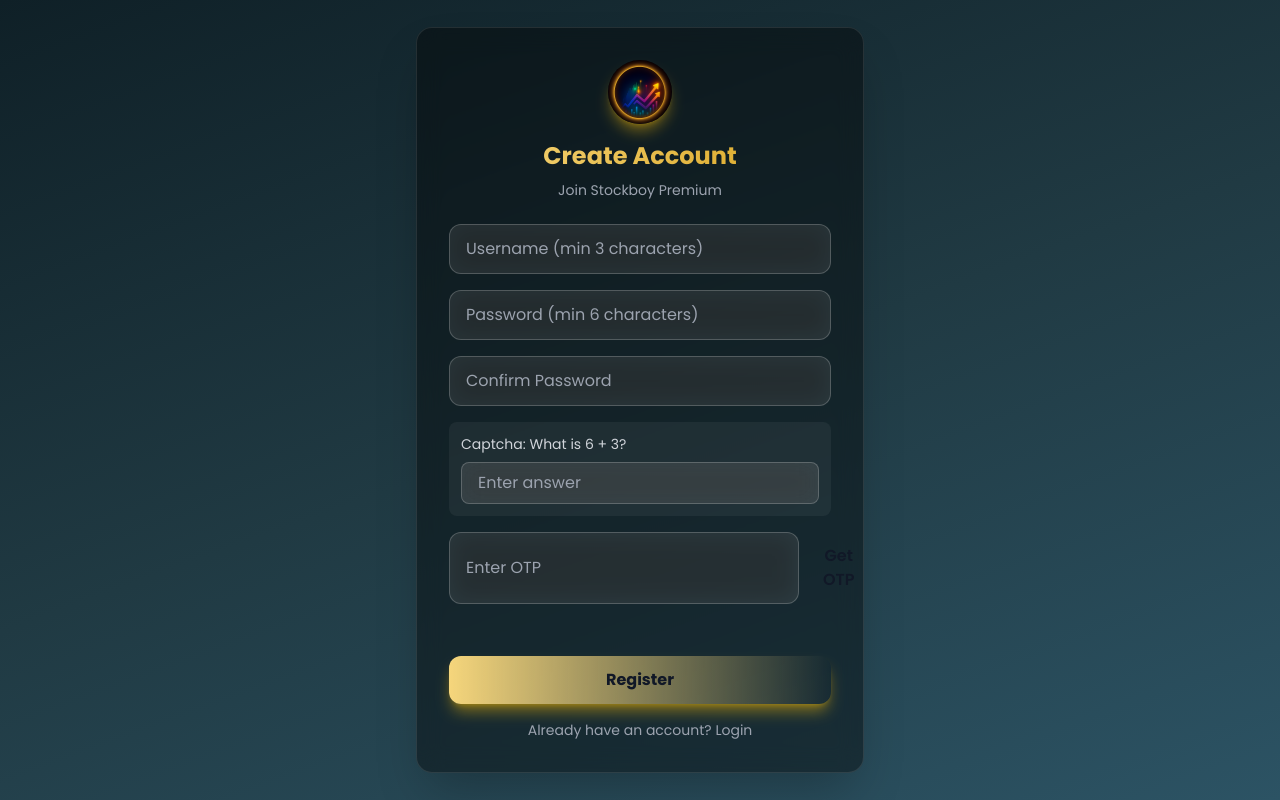
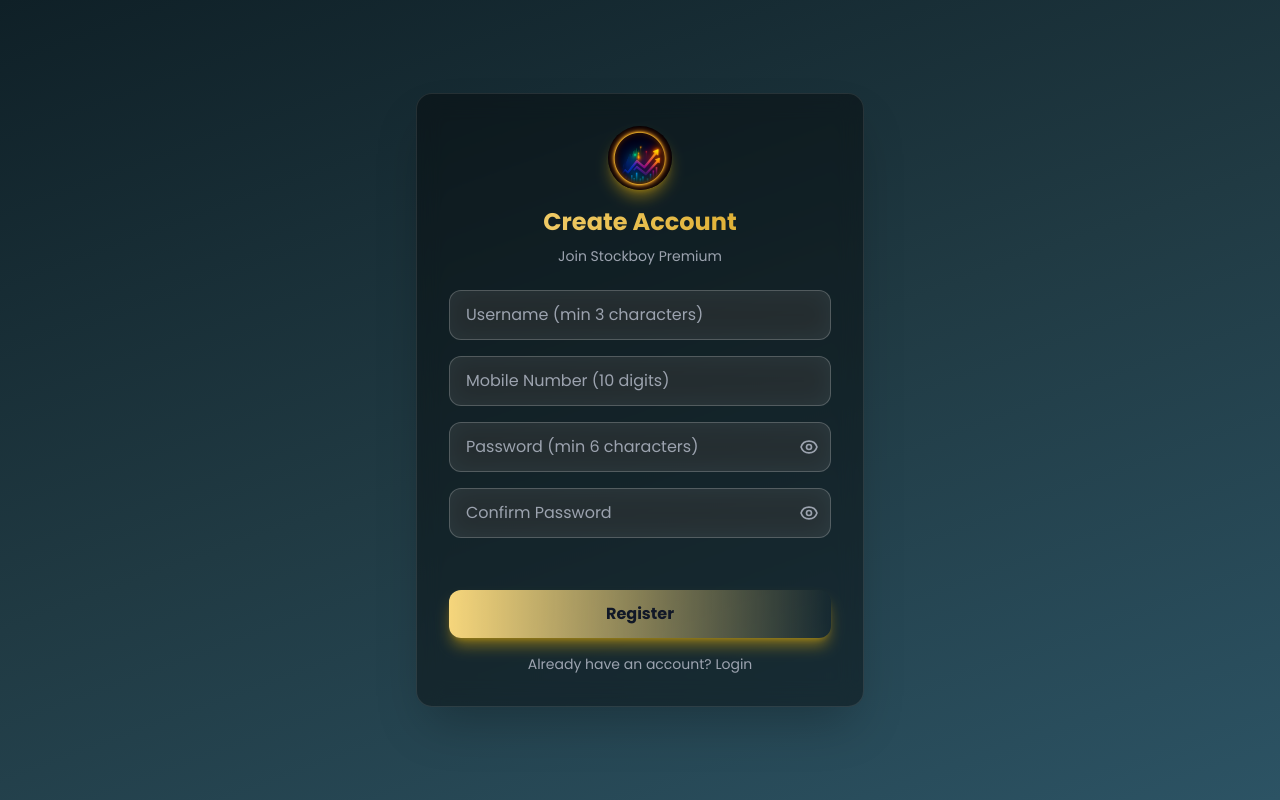
Before and after one commit to sahilmahida786/stockboy, a Flask app: page /register in a window 1280 px wide. Run offline with Flask 3, Linux system fonts and the light colour scheme; some libraries are stand-ins or nearby versions.

Commit message:
Simplify authentication: Remove captcha and OTP from registration - Registration now requires: username, mobile number, password, confirm password - Login simplified to username and password only - Add show/hide password toggle on both pages - Add prominent Register/Login buttons on homepage - Add footer with Created by Mahida Sahil link on all pages

```diff
--- a/app.py
+++ b/app.py
@@ -239,18 +239,19 @@
 def register():
     if request.method == "POST":
         username = request.form.get("username", "").strip()
+        mobile = request.form.get("mobile", "").strip()
         password = request.form.get("password", "")
         confirm_password = request.form.get("confirm_password", "")
-        captcha_answer = request.form.get("captcha_answer", "")
-        captcha_hash = request.form.get("captcha_hash", "")
-        otp = request.form.get("otp", "")
 
         # Validate inputs
-        if not username or not password:
-            return jsonify({"success": False, "message": "Username and password are required"})
+        if not username or not password or not mobile:
+            return jsonify({"success": False, "message": "Username, mobile number, and password are required"})
 
         if len(username) < 3:
             return jsonify({"success": False, "message": "Username must be at least 3 characters"})
+
+        if len(mobile) != 10 or not mobile.isdigit():
+            return jsonify({"success": False, "message": "Mobile number must be 10 digits"})
 
         if password != confirm_password:
             return jsonify({"success": False, "message": "Passwords do not match"})
@@ -262,73 +263,32 @@
         if username_exists(username):
             return jsonify({"success": False, "message": "Username already exists. Please choose another."})
 
-        # Verify captcha
-        if captcha_hash in OTP_STORAGE:
-            stored_captcha = OTP_STORAGE[captcha_hash]
-            if int(captcha_answer) != stored_captcha["answer"]:
-                return jsonify({"success": False, "message": "Invalid captcha answer"})
-        else:
-            return jsonify({"success": False, "message": "Captcha expired. Please refresh."})
-
-        # Verify OTP
-        otp_key = f"register_{username}"
-        if otp_key not in OTP_STORAGE:
-            return jsonify({"success": False, "message": "OTP not sent. Please request OTP first."})
-
-        stored_otp_data = OTP_STORAGE[otp_key]
-        if stored_otp_data["otp"] != otp:
-            return jsonify({"success": False, "message": "Invalid OTP"})
-
-        # Check OTP expiry (5 minutes)
-        if (datetime.now() - stored_otp_data["time"]).total_seconds() > 300:
-            del OTP_STORAGE[otp_key]
-            return jsonify({"success": False, "message": "OTP expired. Please request a new one."})
-
         # Create user
         users = load_users()
         users.append({
             "username": username,
+            "mobile": mobile,
             "password": hash_password(password),
             "created_at": datetime.now().isoformat(),
             "purchased_products": []
         })
         save_users(users)
 
-        # Clean up OTP
-        del OTP_STORAGE[otp_key]
-        if captcha_hash in OTP_STORAGE:
-            del OTP_STORAGE[captcha_hash]
-
         return jsonify({"success": True, "message": "Registration successful! You can now login."})
 
     # GET request - show registration form
-    captcha = generate_captcha()
-    captcha_hash = hashlib.md5(f"{captcha['question']}{datetime.now()}".encode()).hexdigest()
-    OTP_STORAGE[captcha_hash] = {"answer": captcha["answer"], "time": datetime.now()}
+    return render_template("register.html")
 
-    return render_template("register.html", captcha_question=captcha["question"], captcha_hash=captcha_hash)
-
-@app.route("/request_otp", methods=["POST"])
-def request_otp():
-    username = request.json.get("username", "").strip()
+@app.route("/check-username", methods=["POST"])
+def check_username():
+    """Check if username exists"""
+    data = request.get_json()
+    username = data.get("username", "").strip()
 
     if not username:
-        return jsonify({"success": False, "message": "Username is required"})
+        return jsonify({"exists": False})
 
-    if username_exists(username):
-        return jsonify({"success": False, "message": "Username already exists"})
-
-    # Generate and store OTP
-    otp = generate_otp()
-    otp_key = f"register_{username}"
-    OTP_STORAGE[otp_key] = {
-        "otp": otp,
-        "time": datetime.now()
-    }
-
-    # In production, send OTP via email/SMS
-    # For now, we'll return it (remove this in production!)
-    return jsonify({"success": True, "otp": otp, "message": f"OTP sent! (For testing: {otp})"})
+    return jsonify({"exists": username_exists(username)})
 
 @app.route("/login", methods=["GET", "POST"])
 def login():
--- a/templates/admin_panel.html
+++ b/templates/admin_panel.html
@@ -251,7 +251,8 @@
 
 <!-- Footer -->
 <footer class="text-center py-8 text-gray-400 text-sm mt-12">
-  © 2025 Stockboy Officiel • Admin Panel
+  © 2025 Stockboy Officiel • Admin Panel<br>
+  <span class="text-xs mt-2 block">Created by <a href="https://github.com/sahilmahida786" target="_blank" class="text-gold-DEFAULT hover:underline">Mahida Sahil</a></span>
 </footer>
 
 <script>
--- a/templates/dashboard.html
+++ b/templates/dashboard.html
@@ -150,7 +150,8 @@
 
 <!-- Footer -->
 <footer class="text-center py-8 text-gray-400 text-sm mt-12">
-  © 2025 Stockboy Officiel • Premium Access
+  © 2025 Stockboy Officiel • Premium Access<br>
+  <span class="text-xs mt-2 block">Created by <a href="https://github.com/sahilmahida786" target="_blank" class="text-gold-DEFAULT hover:underline">Mahida Sahil</a></span>
 </footer>
 
 </body>
--- a/templates/register.html
+++ b/templates/register.html
@@ -47,32 +47,38 @@
     </div>
 
     <div>
-      <input id="password" name="password" type="password" placeholder="Password (min 6 characters)"
+      <input id="mobile" name="mobile" type="tel" placeholder="Mobile Number (10 digits)"
              class="w-full px-4 py-3 bg-white/10 backdrop-blur-md border border-white/20 rounded-xl text-white placeholder-gray-400 focus:outline-none focus:ring-2 focus:ring-gold-DEFAULT" required>
     </div>
 
-    <div>
-      <input id="confirm_password" name="confirm_password" type="password" placeholder="Confirm Password"
-             class="w-full px-4 py-3 bg-white/10 backdrop-blur-md border border-white/20 rounded-xl text-white placeholder-gray-400 focus:outline-none focus:ring-2 focus:ring-gold-DEFAULT" required>
+    <div class="relative">
+      <input id="password" name="password" type="password" placeholder="Password (min 6 characters)"
+             class="w-full px-4 py-3 bg-white/10 backdrop-blur-md border border-white/20 rounded-xl text-white placeholder-gray-400 focus:outline-none focus:ring-2 focus:ring-gold-DEFAULT pr-12" required>
+      <button type="button" onclick="togglePassword('password')"
+              class="absolute right-3 top-1/2 transform -translate-y-1/2 text-gray-400 hover:text-gold-DEFAULT">
+        <svg id="passwordEye" class="w-5 h-5" fill="none" stroke="currentColor" viewBox="0 0 24 24">
+          <path stroke-linecap="round" stroke-linejoin="round" stroke-width="2" d="M15 12a3 3 0 11-6 0 3 3 0 016 0z"></path>
+          <path stroke-linecap="round" stroke-linejoin="round" stroke-width="2" d="M2.458 12C3.732 7.943 7.523 5 12 5c4.478 0 8.268 2.943 9.542 7-1.274 4.057-5.064 7-9.542 7-4.477 0-8.268-2.943-9.542-7z"></path>
+        </svg>
+        <svg id="passwordEyeSlash" class="w-5 h-5 hidden" fill="none" stroke="currentColor" viewBox="0 0 24 24">
+          <path stroke-linecap="round" stroke-linejoin="round" stroke-width="2" d="M13.875 18.825A10.05 10.05 0 0112 19c-4.478 0-8.268-2.943-9.543-7a9.97 9.97 0 011.563-3.029m5.858.908a3 3 0 114.243 4.243M9.878 9.878l4.242 4.242M9.88 9.88l-3.29-3.29m7.532 7.532l3.29 3.29M3 3l3.29 3.29m0 0A9.97 9.97 0 015.12 5.12m3.47 3.47L12 12m-3.41-3.41L5.12 5.12m7.532 7.532L19.29 19.29M12 12l3.41 3.41M12 12l-3.41-3.41"></path>
+        </svg>
+      </button>
     </div>
 
-    <div class="bg-white/5 rounded-lg p-3">
-      <label class="text-sm text-gray-300 mb-2 block">Captcha: What is {{ captcha_question }}?</label>
-      <input id="captcha_answer" name="captcha_answer" type="number" placeholder="Enter answer"
-             class="w-full px-4 py-2 bg-white/10 backdrop-blur-md border border-white/20 rounded-lg text-white placeholder-gray-400 focus:outline-none focus:ring-2 focus:ring-gold-DEFAULT" required>
-      <input type="hidden" id="captcha_hash" value="{{ captcha_hash }}">
-    </div>
-
-    <div>
-      <div class="flex gap-2 mb-2">
-        <input id="otp" name="otp" type="text" placeholder="Enter OTP"
-               class="flex-1 px-4 py-3 bg-white/10 backdrop-blur-md border border-white/20 rounded-xl text-white placeholder-gray-400 focus:outline-none focus:ring-2 focus:ring-gold-DEFAULT" required>
-        <button type="button" id="requestOtpBtn"
-                class="px-4 py-3 bg-gold-DEFAULT text-gray-900 font-semibold rounded-xl hover:bg-gold-light transition-all">
-          Get OTP
-        </button>
-      </div>
-      <p id="otpMsg" class="text-xs text-gray-400"></p>
+    <div class="relative">
+      <input id="confirm_password" name="confirm_password" type="password" placeholder="Confirm Password"
+             class="w-full px-4 py-3 bg-white/10 backdrop-blur-md border border-white/20 rounded-xl text-white placeholder-gray-400 focus:outline-none focus:ring-2 focus:ring-gold-DEFAULT pr-12" required>
+      <button type="button" onclick="togglePassword('confirm_password')"
+              class="absolute right-3 top-1/2 transform -translate-y-1/2 text-gray-400 hover:text-gold-DEFAULT">
+        <svg id="confirmPasswordEye" class="w-5 h-5" fill="none" stroke="currentColor" viewBox="0 0 24 24">
+          <path stroke-linecap="round" stroke-linejoin="round" stroke-width="2" d="M15 12a3 3 0 11-6 0 3 3 0 016 0z"></path>
+          <path stroke-linecap="round" stroke-linejoin="round" stroke-width="2" d="M2.458 12C3.732 7.943 7.523 5 12 5c4.478 0 8.268 2.943 9.542 7-1.274 4.057-5.064 7-9.542 7-4.477 0-8.268-2.943-9.542-7z"></path>
+        </svg>
+        <svg id="confirmPasswordEyeSlash" class="w-5 h-5 hidden" fill="none" stroke="currentColor" viewBox="0 0 24 24">
+          <path stroke-linecap="round" stroke-linejoin="round" stroke-width="2" d="M13.875 18.825A10.05 10.05 0 0112 19c-4.478 0-8.268-2.943-9.543-7a9.97 9.97 0 011.563-3.029m5.858.908a3 3 0 114.243 4.243M9.878 9.878l4.242 4.242M9.88 9.88l-3.29-3.29m7.532 7.532l3.29 3.29M3 3l3.29 3.29m0 0A9.97 9.97 0 015.12 5.12m3.47 3.47L12 12m-3.41-3.41L5.12 5.12m7.532 7.532L19.29 19.29M12 12l3.41 3.41M12 12l-3.41-3.41"></path>
+        </svg>
+      </button>
     </div>
 
     <p id="message" class="text-sm text-center min-h-[20px]"></p>
@@ -89,50 +95,32 @@
 </div>
 
 <script>
-document.getElementById('requestOtpBtn').addEventListener('click', function() {
-  const username = document.getElementById('username').value.trim();
-  const otpMsg = document.getElementById('otpMsg');
-  const btn = this;
+function togglePassword(fieldId) {
+  const field = document.getElementById(fieldId);
+  const isPassword = field.type === 'password';
+  field.type = isPassword ? 'text' : 'password';
 
-  if (!username || username.length < 3) {
-    otpMsg.textContent = 'Please enter a valid username first';
-    otpMsg.className = 'text-xs text-red-400';
-    return;
+  if (fieldId === 'password') {
+    document.getElementById('passwordEye').classList.toggle('hidden');
+    document.getElementById('passwordEyeSlash').classList.toggle('hidden');
+  } else {
+    document.getElementById('confirmPasswordEye').classList.toggle('hidden');
+    document.getElementById('confirmPasswordEyeSlash').classList.toggle('hidden');
   }
-
-  btn.disabled = true;
-  btn.textContent = 'Sending...';
-  otpMsg.textContent = 'Requesting OTP...';
-  otpMsg.className = 'text-xs text-yellow-400';
-
-  fetch('/request_otp', {
-    method: 'POST',
-    headers: {'Content-Type': 'application/json'},
-    body: JSON.stringify({username: username})
-  })
-  .then(r => r.json())
-  .then(data => {
-    if (data.success) {
-      otpMsg.textContent = data.message;
-      otpMsg.className = 'text-xs text-green-400';
-    } else {
-      otpMsg.textContent = data.message;
-      otpMsg.className = 'text-xs text-red-400';
-    }
-    btn.disabled = false;
-    btn.textContent = 'Get OTP';
-  })
-  .catch(err => {
-    otpMsg.textContent = 'Error requesting OTP';
-    otpMsg.className = 'text-xs text-red-400';
-    btn.disabled = false;
-    btn.textContent = 'Get OTP';
-  });
-});
+}
 
 document.getElementById('registerForm').addEventListener('submit', function(e) {
   e.preventDefault();
   const message = document.getElementById('message');
+  const password = document.getElementById('password').value;
+  const confirmPassword = document.getElementById('confirm_password').value;
+
+  if (password !== confirmPassword) {
+    message.textContent = 'Passwords do not match!';
+    message.className = 'text-sm text-center text-red-400 min-h-[20px]';
+    return;
+  }
+
   message.textContent = 'Registering...';
   message.className = 'text-sm text-center text-yellow-400 min-h-[20px]';
 
@@ -145,7 +133,7 @@
   .then(r => r.json())
   .then(data => {
     if (data.success) {
-      message.textContent = data.message;
+      message.textContent = '✅ Registration successful! Redirecting to login...';
       message.className = 'text-sm text-center text-green-400 min-h-[20px]';
       setTimeout(() => {
         window.location.href = '/login';
@@ -176,14 +164,14 @@
   }
 
   usernameCheckTimeout = setTimeout(() => {
-    fetch('/request_otp', {
+    fetch('/check-username', {
       method: 'POST',
       headers: {'Content-Type': 'application/json'},
       body: JSON.stringify({username: username})
     })
     .then(r => r.json())
     .then(data => {
-      if (!data.success && data.message.includes('already exists')) {
+      if (data.exists) {
         error.textContent = 'Username already taken';
         error.classList.remove('hidden');
       } else {
```
Also changed, not shown: templates/index.html (+12 -1 lines), templates/login.html (+23 -2 lines).
